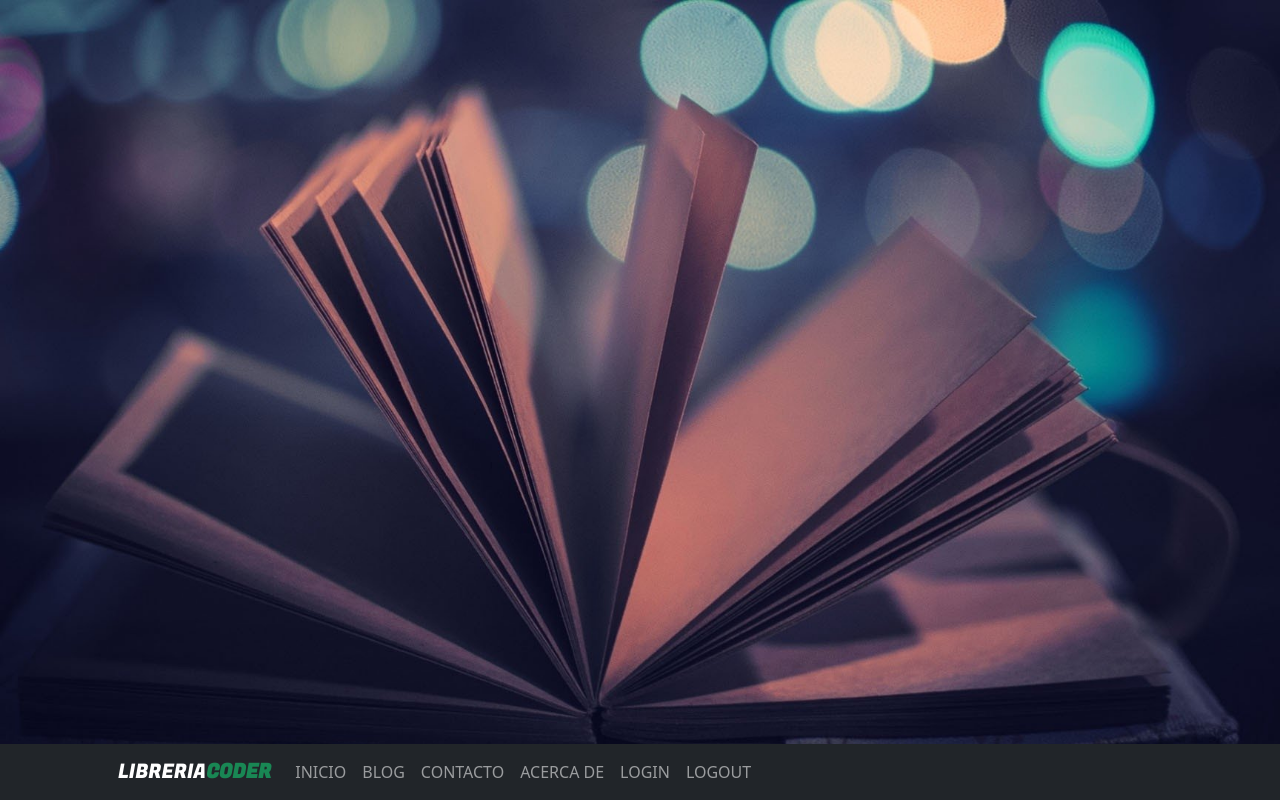
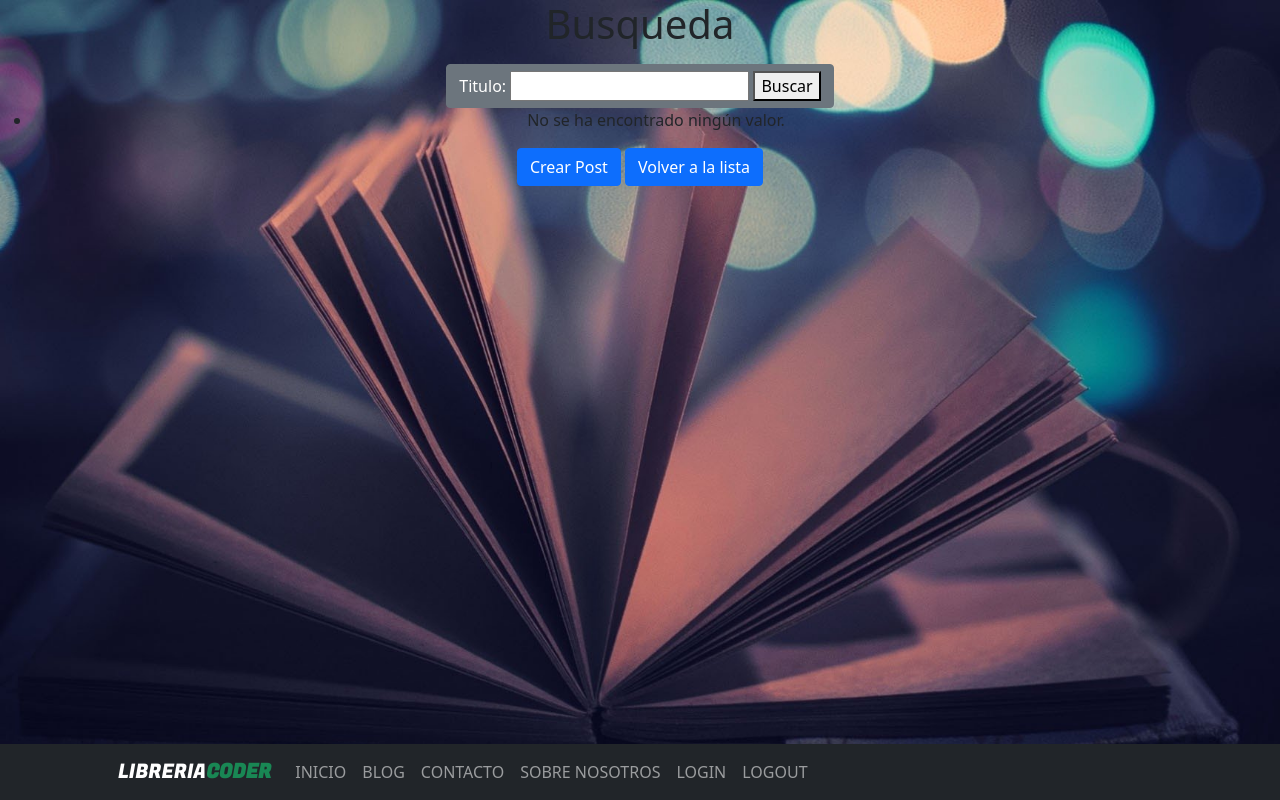
Before and after one commit to AxelArielGodoy/ProyectoFinal-GodoyBorsatoCruzp, a Django app: page /buscar/ in a window 1280 px wide. Run offline with Django 4.2, Linux system fonts and the light colour scheme; data that the repository does not hold is empty; some libraries are stand-ins or nearby versions.

Commit message:
Version 009

```diff
--- a/LibreriaApp/urls.py
+++ b/LibreriaApp/urls.py
@@ -1,14 +1,17 @@
 from django.urls import path
 
 from accounts.views import login
-from .views import inicio,crear_post, contacto, acerca_de, buscar_post
+from .views import eliminar_post, inicio,crear_post, contacto, buscar_post, editar_post, sobre_nosotros, ver_mas
 
 
 urlpatterns = [
     path('', inicio, name='inicio'),
     path('blog/', crear_post, name='crear_post'),
     path('contacto/', contacto, name='contacto'),
-    path('acerca_de/', acerca_de, name='acerca_de'),
+    path('sobre_nosotros/', sobre_nosotros, name='sobre_nosotros'),
     path('loggin', login),
     path('buscar/', buscar_post, name='buscar_post'),
+    path('editar/<int:id>/', editar_post, name='editar_post'),
+    path('eliminar/<int:id>/', eliminar_post, name='eliminar_post'),
+    path('ver-mas/<int:id>/', ver_mas, name='ver_mas'),
 ]
--- a/LibreriaApp/views.py
+++ b/LibreriaApp/views.py
@@ -4,32 +4,6 @@ from LibreriaApp.forms import BusquedaPost, FormularioPost
 
 def inicio(request):
     return render(request, 'inicio.html')
-
-# def crear_libro(request):
-
-#     if request.method == "POST":
-
-#         formulario_libro = FormularioLibro(request.POST)
-
-#         if formulario_libro.is_valid():
-
-#             informacion = formulario_libro.cleaned_data
-
-#             libro = Libro(
-#                 titulo = informacion['titulo'],
-#                 autor = informacion['autor'],
-#                 fecha_lanzamiento = informacion['fecha_lanzamiento'],
-#                 idioma = informacion['idioma'],
-#                 descripcion = informacion['descripcion'],
-#                 precio = informacion['precio'],
-#             )
-#             libro.save()
-
-#             return redirect('crear_libro')
-
-#     else:
-#         formulario_libro = FormularioLibro()
-#     return render(request, 'crear_libro.html', {'form': formulario_libro})
 
 
 def blog(request):
@@ -40,10 +14,8 @@ def contacto(request):
     return HttpResponse("contacto")
 
 
-def acerca_de(request):
-    return HttpResponse("Acerca de")
-
-
+def sobre_nosotros(request):
+    return render(request, "sobre_nosotros.html")
 
 
 def crear_post(request):
@@ -85,3 +57,37 @@ def buscar_post(request):
 
     form = BusquedaPost()
     return render(request, "buscar_post.html", {"listado_post": listado_post, "form": form})
+
+
+def editar_post(request, id):
+    post = Post.objects.get(id=id)
+
+    if request.method == 'POST':
+        form = FormularioPost(request.POST)
+        if form.is_valid():
+            post.titulo = form.cleaned_data.get('titulo')
+            post.subtitulo = form.cleaned_data.get('subtitulo')
+            post.contenido = form.cleaned_data.get('contenido')
+            post.autor = form.cleaned_data.get('autor')
+            post.fecha_creacion = form.cleaned_data.get('fecha_creacion')
+            post.save()
+
+            return redirect('buscar_post')
+        else:
+            return render(request, "crear_post", {"form": formulario_post, "post": post})
+
+    formulario_post = FormularioPost(initial={'titulo': post.titulo, 'subtitulo': post.subtitulo, 'contenido': post.contenido, 'autor': post.autor, 'fecha_creacion': post.fecha_creacion})
+
+    return render(request, "editar_post.html", {"form": formulario_post, "post": post})
+
+
+
+def eliminar_post(request, id):
+
+    post = Post.objects.get(id=id)
+    post.delete()
+    return redirect('buscar_post')
+
+def ver_mas(request, id):
+    post = Post.objects.get(id=id)
+    return render(request, "ver_mas.html", {"post": post})
--- a/templates/buscar_post.html
+++ b/templates/buscar_post.html
@@ -1,17 +1,14 @@
 {% extends 'inicio.html' %}
 
-{%block title%}
-<title>Creación de posts</title>
-{%endblock title%}
 
-{% block header %}
-
+{% block contenido %}
+<center>
 <h1>Busqueda</h1>
 
 <p>
 
 
-    <form action={% url 'buscar_post' %}>
+    <form class="btn btn-secondary" action={% url 'buscar_post' %}>
 
         {{form}}
         <button>Buscar</button>
@@ -22,11 +19,15 @@
     {% if listado_post %}
 
         {%for post in listado_post%}
-        <li><h1>
-            Marca: {{post.titulo}} | Color: {{post.subtitulo}} {{post.contenido}}|</h1>
-            {% comment %} <a href={% url 'editar_auto' auto.id %}>Editar</a>
-            <a href={% url 'eliminar_auto' auto.id %}>Eliminar</a> {% endcomment %}
+        <li>
+            <h5>
+            Titulo: {{post.titulo}} | Subtitulo: {{post.subtitulo}} | Autor: {{post.autor}}|
+            <a class="btn btn-secondary" href={% url 'editar_post' post.id %}>Editar</a>
+            <a class="btn btn-secondary" href={% url 'eliminar_post' post.id %}>Eliminar</a>
+            <a class="btn btn-secondary" href={% url 'ver_mas' post.id %}>Ver mas</a>
+            </h5>
         </li>
+
         {%endfor%}
 
 
@@ -36,9 +37,9 @@
         </ul>
 
         {% endif %}
-        {% comment %} <a  class="btn btn-primary" href={% url 'crear_auto' %}>Crear Auto</a> {% endcomment %}
+        <a class="btn btn-primary" href={% url 'crear_post' %}>Crear Post</a>
+        <a class="btn btn-primary" href={% url 'buscar_post' %}>Volver a la lista</a>
 
-    </p>
-
-    {% endblock header %}
 </p>
+</center>
+    {% endblock contenido %}
--- a/templates/inicio.html
+++ b/templates/inicio.html
@@ -49,7 +49,7 @@
             </li>
             <li class="nav-item"><a class="nav-link" href={% url 'crear_post' %}>Blog</a></li>
             <li class="nav-item"><a class="nav-link" href={% url 'contacto' %}>Contacto</a></li>
-            <li class="nav-item"><a class="nav-link" href={% url 'acerca_de' %}>Acerca de</a></li>
+            <li class="nav-item"><a class="nav-link" href={% url 'sobre_nosotros' %}>Sobre Nosotros</a></li>
             <li class="nav-item"><a class="nav-link" href={% url 'login' %}>Login</a></li>
             <li class="nav-item"><a class="nav-link" href={% url 'logout' %}>Logout</a></li>
           </ul>
```
Also changed, not shown: LibreriaApp/models.py (+2 -12 lines), templates/editar_post.html (added, +20 -0 lines), templates/sobre_nosotros.html (added, +39 -0 lines), templates/ver_mas.html (added, +30 -0 lines), README.MD, templates/editar_libro.html (deleted).
